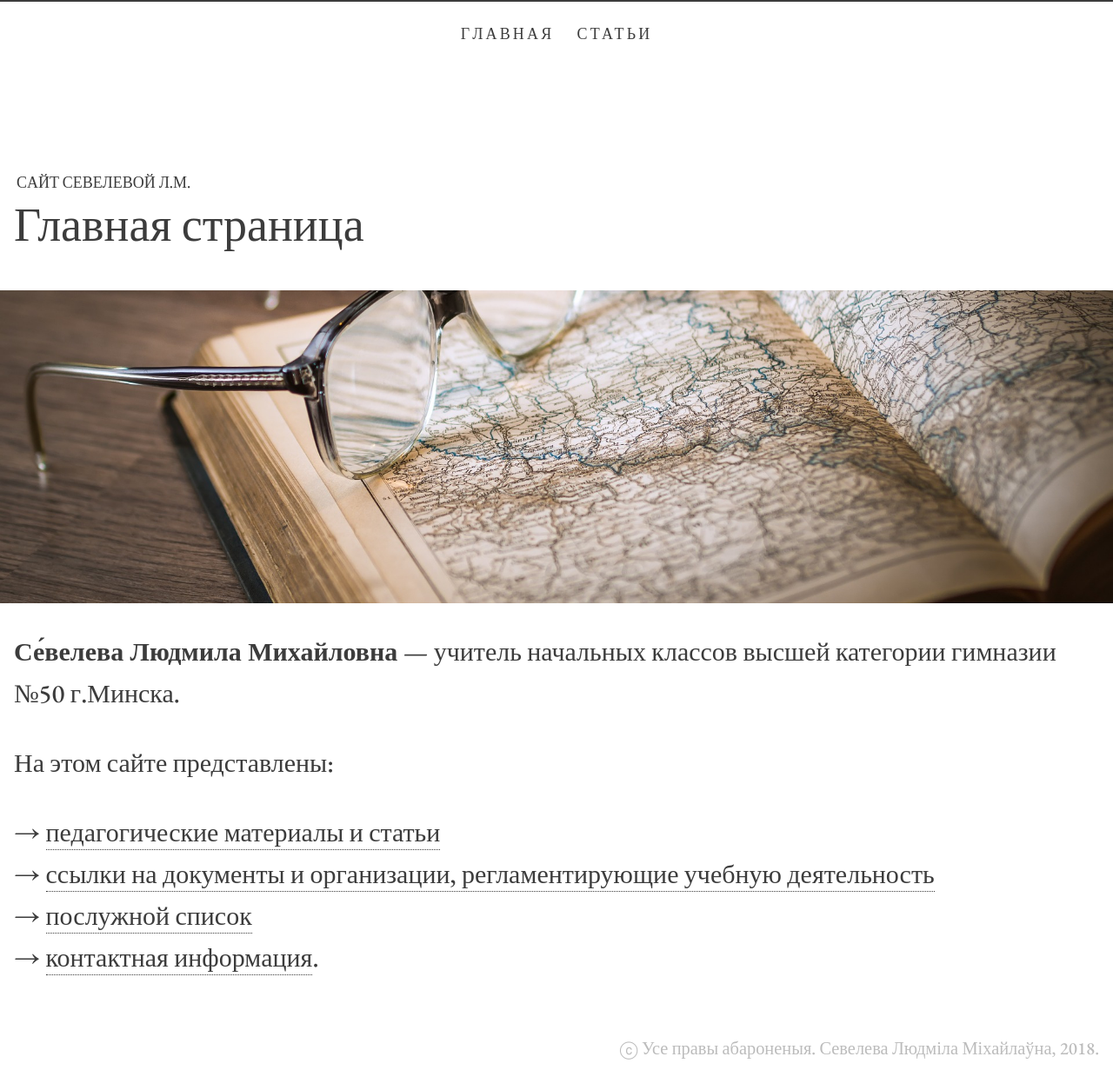
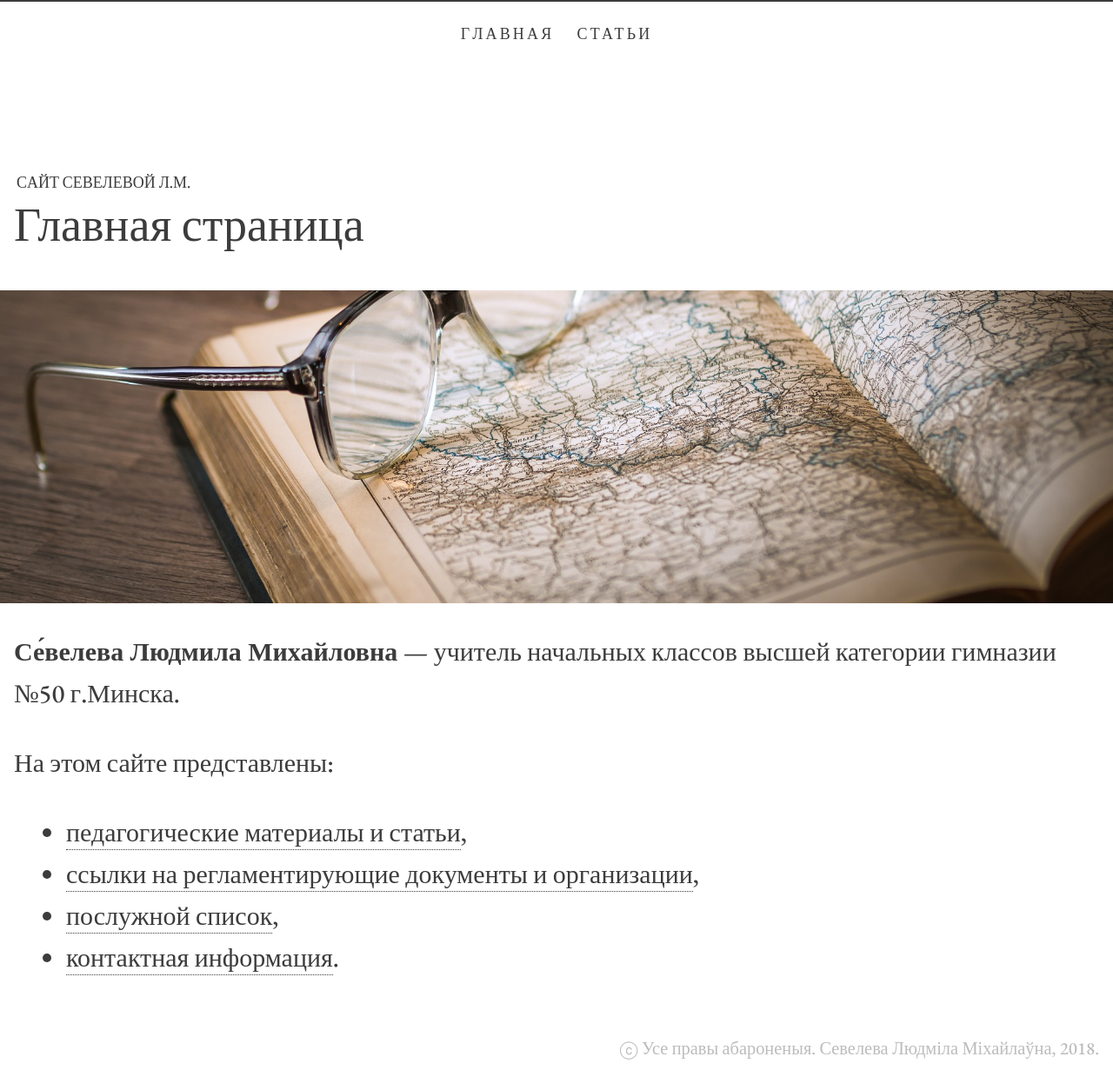
Before and after one commit to seveleva/seveleva, a Jekyll site: the page built from index.md, in a window 1280 px wide. Shown: the whole page at 87% size. Built offline with Jekyll 4.4.1, drawn with Linux system fonts in a browser that asks for light colours.

Commit message:
Update index.md

```diff
--- a/index.md
+++ b/index.md
@@ -12,7 +12,7 @@ navtitle: Главная
 
 На этом сайте представлены:
 
-→ [педагогические материалы и статьи](articles)<BR>
-→ [ссылки на документы и организации, регламентирующие учебную деятельность](links)<BR>
-→ [послужной список](cv)<BR>
-→ [контактная информация](contacts).
+* [педагогические материалы и статьи](articles),<BR>
+* [ссылки на регламентирующие документы и организации](links),<BR>
+* [послужной список](cv),<BR>
+* [контактная информация](contacts).
```
